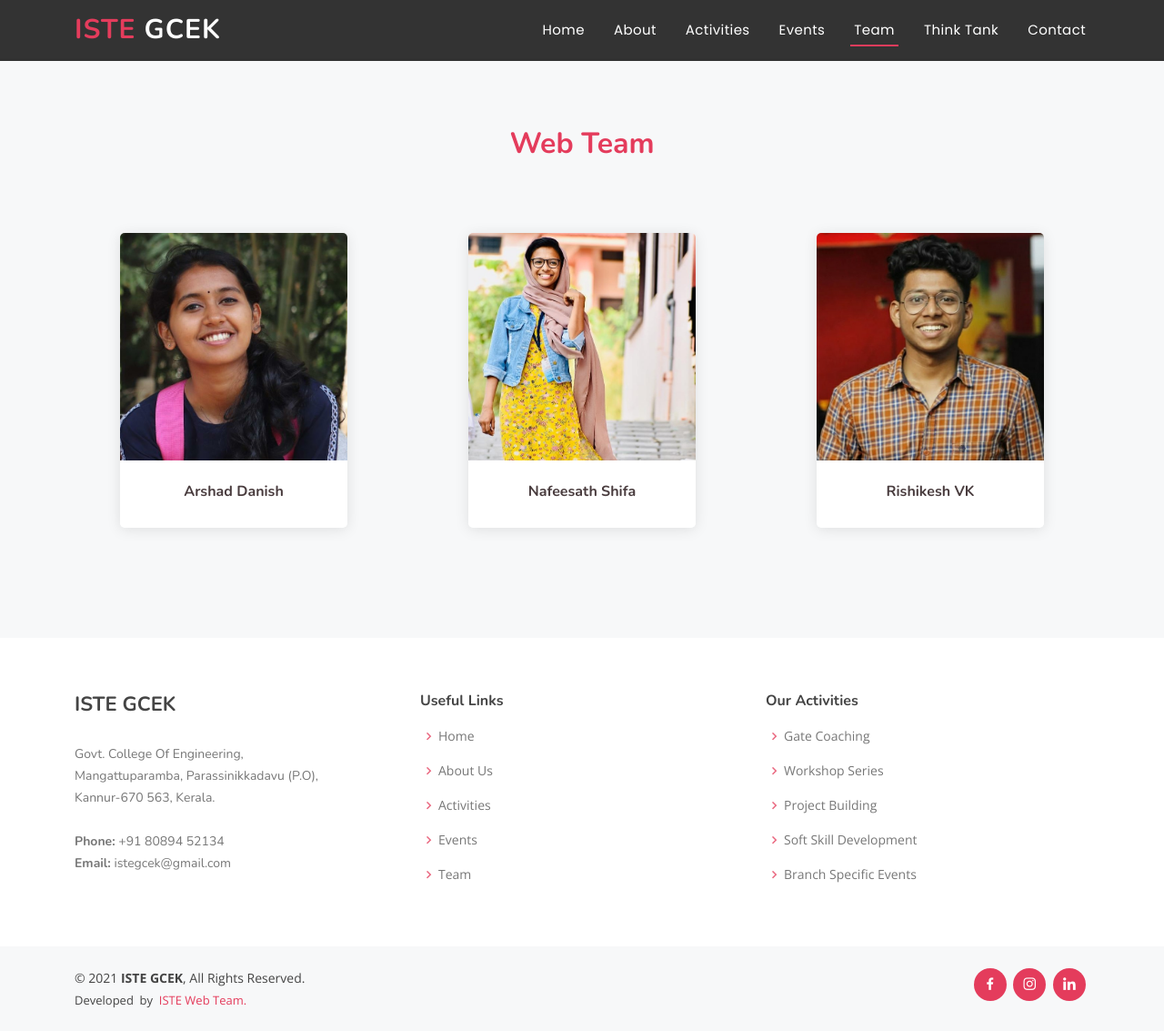
After one commit to arshaddanish/iste-gcek-website, a PHP site: page /web-team.html in a window 1280 px wide. The commit adds this page. Shown: the whole page at 91% size. Run offline with PHP 8.4, Linux system fonts and the light colour scheme.

Commit message:
update web team

```diff
--- a/assets/css/style.css
+++ b/assets/css/style.css
@@ -644,6 +644,10 @@
   padding: 60px 0;
 }
 
+.team.web {
+  padding: 60px 0 100px;
+}
+
 .team .section-title {
   padding-bottom: 4rem;
 }
@@ -653,6 +657,15 @@
   display: grid;
   -ms-grid-columns: (1fr)[4];
       grid-template-columns: repeat(4, 1fr);
+  justify-items: center;
+  gap: 2.5rem 2rem;
+}
+
+.team .web-team {
+  display: -ms-grid;
+  display: grid;
+  -ms-grid-columns: (1fr)[3];
+      grid-template-columns: repeat(3, 1fr);
   justify-items: center;
   gap: 2.5rem 2rem;
 }
--- a/assets/sass/_team.scss
+++ b/assets/sass/_team.scss
@@ -1,6 +1,10 @@
 .team {
   background: #f7f8f9;
   padding: 60px 0;
+
+  &.web {
+    padding: 60px 0 100px;
+  }
 
   .section-title {
     padding-bottom: 4rem;
@@ -9,6 +13,13 @@
   .members {
     display: grid;
     grid-template-columns: repeat(4, 1fr);
+    justify-items: center;
+    gap: 2.5rem 2rem;
+  }
+
+  .web-team {
+    display: grid;
+    grid-template-columns: repeat(3, 1fr);
     justify-items: center;
     gap: 2.5rem 2rem;
   }
--- a/forum-head.html
+++ b/forum-head.html
@@ -554,7 +554,7 @@
 					<!-- You can delete the links only if you purchased the pro version. -->
 					<!-- Licensing information: https://bootstrapmade.com/license/ -->
 					<!-- Purchase the pro version with working PHP/AJAX contact form: https://bootstrapmade.com/tempo-free-onepage-bootstrap-theme/ -->
-					Developed&nbsp; by&nbsp; <a href="index.html">ISTE Web Team.</a>
+					Developed&nbsp; by&nbsp; <a href="web-team.html">ISTE Web Team.</a>
 				</div>
 			</div>
 			<div class="social-links text-center text-md-right pt-3 pt-md-0">
--- a/index.html
+++ b/index.html
@@ -669,7 +669,7 @@
           <!-- You can delete the links only if you purchased the pro version. -->
           <!-- Licensing information: https://bootstrapmade.com/license/ -->
           <!-- Purchase the pro version with working PHP/AJAX contact form: https://bootstrapmade.com/tempo-free-onepage-bootstrap-theme/ -->
-          Developed&nbsp; by&nbsp; <a href="index.html">ISTE Web Team.</a>
+          Developed&nbsp; by&nbsp; <a href="web-team.html">ISTE Web Team.</a>
         </div>
       </div>
       <div class="social-links text-center text-md-right pt-3 pt-md-0">
--- a/isro.html
+++ b/isro.html
@@ -187,7 +187,7 @@
           <!-- You can delete the links only if you purchased the pro version. -->
           <!-- Licensing information: https://bootstrapmade.com/license/ -->
           <!-- Purchase the pro version with working PHP/AJAX contact form: https://bootstrapmade.com/tempo-free-onepage-bootstrap-theme/ -->
-          Developed&nbsp; by&nbsp; <a href="index.html">ISTE Web Team.</a>
+          Developed&nbsp; by&nbsp; <a href="web-team.html">ISTE Web Team.</a>
         </div>
       </div>
       <div class="social-links text-center text-md-right pt-3 pt-md-0">
--- a/sangrah.html
+++ b/sangrah.html
@@ -177,7 +177,7 @@
           <!-- You can delete the links only if you purchased the pro version. -->
           <!-- Licensing information: https://bootstrapmade.com/license/ -->
           <!-- Purchase the pro version with working PHP/AJAX contact form: https://bootstrapmade.com/tempo-free-onepage-bootstrap-theme/ -->
-          Developed&nbsp; by&nbsp; <a href="index.html">ISTE Web Team.</a>
+          Developed&nbsp; by&nbsp; <a href="web-team.html">ISTE Web Team.</a>
         </div>
       </div>
       <div class="social-links text-center text-md-right pt-3 pt-md-0">
--- a/ted.html
+++ b/ted.html
@@ -184,7 +184,7 @@
           <!-- You can delete the links only if you purchased the pro version. -->
           <!-- Licensing information: https://bootstrapmade.com/license/ -->
           <!-- Purchase the pro version with working PHP/AJAX contact form: https://bootstrapmade.com/tempo-free-onepage-bootstrap-theme/ -->
-          Developed&nbsp; by&nbsp; <a href="index.html">ISTE Web Team.</a>
+          Developed&nbsp; by&nbsp; <a href="web-team.html">ISTE Web Team.</a>
         </div>
       </div>
       <div class="social-links text-center text-md-right pt-3 pt-md-0">
--- /dev/null
+++ b/web-team.html
@@ -0,0 +1,202 @@
+<!DOCTYPE html>
+<html lang="en">
+
+<head>
+	<meta charset="utf-8">
+	<meta content="width=device-width, initial-scale=1.0" name="viewport">
+
+	<title>ISTE GCEK</title>
+	<meta content="" name="description">
+	<meta content="" name="keywords">
+
+	<!-- Favicons -->
+	<link href="" rel="icon">
+	<link href="assets/img/apple-touch-icon.png" rel="apple-touch-icon">
+
+	<!-- Google Fonts -->
+	<link
+		href="https://fonts.googleapis.com/css?family=Open+Sans:300,300i,400,400i,600,600i,700,700i|Nunito:300,300i,400,400i,600,600i,700,700i|Poppins:300,300i,400,400i,500,500i,600,600i,700,700i"
+		rel="stylesheet">
+
+	<!-- Vendor CSS Files -->
+	<link href="https://unpkg.com/aos@2.3.1/dist/aos.css" rel="stylesheet">
+	<link href="assets/vendor/animate.css/animate.min.css" rel="stylesheet">
+	<link href="https://cdn.jsdelivr.net/npm/bootstrap@5.1.0/dist/css/bootstrap.min.css" rel="stylesheet"
+		integrity="sha384-KyZXEAg3QhqLMpG8r+8fhAXLRk2vvoC2f3B09zVXn8CA5QIVfZOJ3BCsw2P0p/We" crossorigin="anonymous">
+	<link href="assets/vendor/bootstrap-icons/bootstrap-icons.css" rel="stylesheet">
+	<link href="assets/vendor/boxicons/css/boxicons.min.css" rel="stylesheet">
+	<link href="assets/vendor/glightbox/css/glightbox.min.css" rel="stylesheet">
+	<link href="assets/vendor/remixicon/remixicon.css" rel="stylesheet">
+	<link href="assets/vendor/swiper/swiper-bundle.min.css" rel="stylesheet">
+
+	<!-- Main CSS File -->
+	<link href="assets/css/style.css" rel="stylesheet">
+</head>
+
+<body>
+
+	<!-- ======= Header ======= -->
+	<header id="header" class="fixed-top ">
+		<div class="container d-flex align-items-center justify-content-between">
+
+			<h1 class="logo"><a href="index.html"><span>ISTE</span> GCEK</a></h1>
+			<!-- Uncomment below if you prefer to use an image logo -->
+			<!-- <a href="index.html" class="logo"><img src="assets/img/logo.png" alt="" class="img-fluid"></a>-->
+
+			<nav id="navbar" class="navbar">
+				<ul>
+					<li><a class="nav-link scrollto" href="index.html">Home</a></li>
+					<li><a class="nav-link scrollto" href="index.html#about">About</a></li>
+					<li><a class="nav-link scrollto" href="index.html#services">Activities</a></li>
+					<li><a class="nav-link scrollto" href="index.html#portfolio">Events</a></li>
+					<li><a class="nav-link scrollto active" href="index.html#team">Team</a></li>
+					<!-- <li><a href="blog.html">Blog</a></li> -->
+					<li><a class="nav-link scrollto" href="http://thinktankiste.unaux.com/" target="_blank">Think
+							Tank</a></li>
+					<li><a class="nav-link scrollto" href="index.html#contact">Contact</a></li>
+				</ul>
+				<i class="bi bi-list mobile-nav-toggle"></i>
+			</nav><!-- .navbar -->
+
+		</div>
+	</header><!-- End Header -->
+
+	<!-- ======= Team Section ======= -->
+	<section id="top-margin" class="team web">
+		<div class="container">
+			<div class="section-title">
+				<h3><span>Web Team</span></h3>
+			</div>
+
+			<div class="web-team">
+				<div class="member" data-aos="zoom-in">
+					<div class="member-img">
+						<img src="assets/img/forum/ce-forum/malavika.jpg" class="img-fluid" alt="">
+						<!-- <div class="social">
+							<a href=""><i class="bi bi-instagram"></i></a>
+							<a href=""><i class="bi bi-linkedin"></i></a>
+						</div> -->
+					</div>
+					<div class="member-info">
+						<h4>Arshad Danish</h4>
+					</div>
+				</div>
+
+				<div class="member" data-aos="zoom-in">
+					<div class="member-img">
+						<img src="assets/img/forum/public-relations/nafeesath.jpeg" class="img-fluid" alt="">
+						<!-- <div class="social">
+							<a href=""><i class="bi bi-instagram"></i></a>
+							<a href=""><i class="bi bi-linkedin"></i></a>
+						</div> -->
+					</div>
+					<div class="member-info">
+						<h4>Nafeesath Shifa</h4>
+					</div>
+				</div>
+
+				<div class="member" data-aos="zoom-in">
+					<div class="member-img">
+						<img src="assets/img/forum/ce-forum/shirin.jpg" class="img-fluid" alt="">
+						<!-- <div class="social">
+							<a href=""><i class="bi bi-instagram"></i></a>
+							<a href=""><i class="bi bi-linkedin"></i></a>
+						</div> -->
+					</div>
+					<div class="member-info">
+						<h4>Rishikesh VK</h4>
+					</div>
+				</div>
+
+			</div>
+		</div>
+	</section><!-- End Team Section -->
+
+	</main><!-- End #main -->
+
+	<!-- ======= Footer ======= -->
+	<footer id="footer">
+
+		<div class="footer-top">
+			<div class="container">
+				<div class="row">
+
+					<div class="col-lg-4 col-md-6 footer-contact">
+						<h4>ISTE GCEK</h4>
+						<p>
+							Govt. College Of Engineering,<br>
+							Mangattuparamba, Parassinikkadavu (P.O),<br>
+							Kannur-670 563, Kerala.<br><br>
+							<strong>Phone:</strong> +91 80894 52134<br>
+							<strong>Email:</strong> istegcek@gmail.com<br>
+						</p>
+					</div>
+
+					<div class="col-lg-4 col-md-6 footer-links">
+						<h4>Useful Links</h4>
+						<ul>
+							<li><i class="bx bx-chevron-right"></i> <a href="index.html">Home</a></li>
+							<li><i class="bx bx-chevron-right"></i> <a href="index.html#about">About Us</a></li>
+							<li><i class="bx bx-chevron-right"></i> <a href="index.html#services">Activities</a></li>
+							<li><i class="bx bx-chevron-right"></i> <a href="index.html#portfolio">Events</a></li>
+							<li><i class="bx bx-chevron-right"></i> <a href="index.html#team">Team</a></li>
+						</ul>
+					</div>
+
+					<div class="col-lg-4 col-md-6 footer-links">
+						<h4>Our Activities</h4>
+						<ul>
+							<li><i class="bx bx-chevron-right"></i> <a class="disabled">Gate Coaching</a></li>
+							<li><i class="bx bx-chevron-right"></i> <a class="disabled">Workshop Series</a></li>
+							<li><i class="bx bx-chevron-right"></i> <a class="disabled">Project Building</a></li>
+							<li><i class="bx bx-chevron-right"></i> <a class="disabled">Soft Skill Development</a></li>
+							<li><i class="bx bx-chevron-right"></i> <a class="disabled">Branch Specific Events</a></li>
+						</ul>
+					</div>
+				</div>
+			</div>
+		</div>
+
+		<div class="container d-md-flex py-4">
+
+			<div class="me-md-auto text-center text-md-start">
+				<div class="copyright">
+					&copy; 2021 <strong><span>ISTE GCEK</span></strong>, All Rights Reserved.
+				</div>
+				<div class="credits">
+					<!-- All the links in the footer should remain intact. -->
+					<!-- You can delete the links only if you purchased the pro version. -->
+					<!-- Licensing information: https://bootstrapmade.com/license/ -->
+					<!-- Purchase the pro version with working PHP/AJAX contact form: https://bootstrapmade.com/tempo-free-onepage-bootstrap-theme/ -->
+					Developed&nbsp; by&nbsp; <a href="web-team.html">ISTE Web Team.</a>
+				</div>
+			</div>
+			<div class="social-links text-center text-md-right pt-3 pt-md-0">
+				<a href="https://www.facebook.com/GCEK.ISTE/" class="facebook"><i class="bx bxl-facebook"></i></a>
+				<a href="https://instagram.com/istegcekannur?utm_medium=copy_link" class="instagram"><i
+						class="bx bxl-instagram"></i></a>
+				<a href="https://www.linkedin.com/company/iste-gce-kannur" class="linkedin"><i class="bx bxl-linkedin"></i></a>
+			</div>
+		</div>
+	</footer><!-- End Footer -->
+
+	<a href="#" class="back-to-top d-flex align-items-center justify-content-center"><i
+			class="bi bi-arrow-up-short"></i></a>
+
+	<!-- Vendor JS Files -->
+	<!-- JavaScript Bundle with Popper -->
+	<script src="https://cdn.jsdelivr.net/npm/bootstrap@5.1.0/dist/js/bootstrap.bundle.min.js"
+		integrity="sha384-U1DAWAznBHeqEIlVSCgzq+c9gqGAJn5c/t99JyeKa9xxaYpSvHU5awsuZVVFIhvj" crossorigin="anonymous">
+		</script>
+	<script src="assets/vendor/glightbox/js/glightbox.min.js"></script>
+	<script src="assets/vendor/isotope-layout/isotope.pkgd.min.js"></script>
+	<script src="assets/vendor/php-email-form/validate.js"></script>
+	<script src="assets/vendor/swiper/swiper-bundle.min.js"></script>
+	<script src="https://unpkg.com/aos@2.3.1/dist/aos.js"></script>
+
+	<!-- Template Main JS File -->
+	<script src="assets/js/main.js"></script>
+
+</body>
+
+</html>
```
Also changed, not shown: blog-single.html (deleted, +0 -496 lines).
